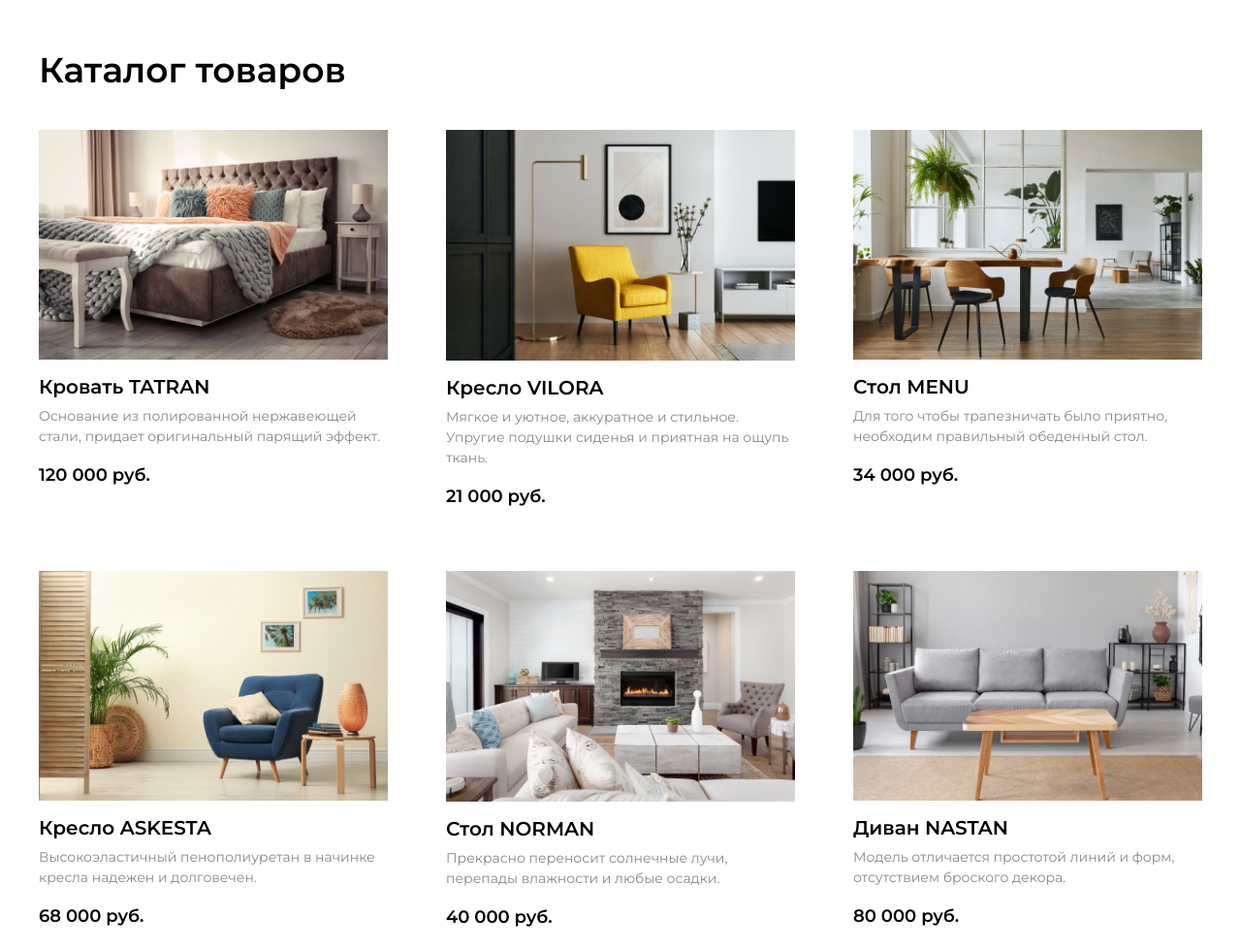
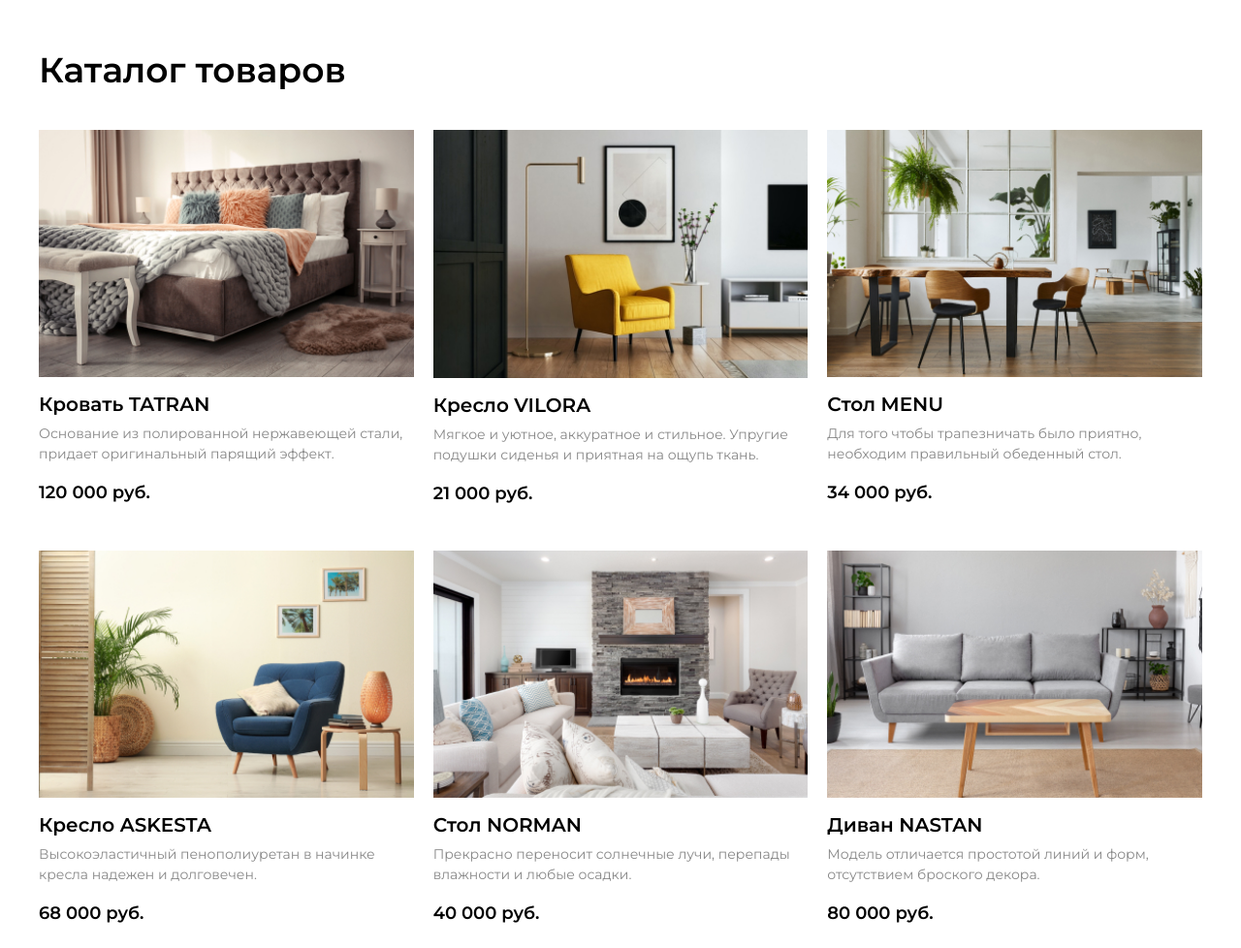
Before and after one commit to Owlure-Owl/Owl1, a plain HTML site: page index.html in a window 1280 px wide. Shown: the part 860-1838 px from the top of the page at 97% size. Drawn offline with Linux system fonts and the light colour scheme.

Commit message:
Update style.css

```diff
--- a/style.css
+++ b/style.css
@@ -77,14 +77,13 @@ header {
 }
 
 .product-box {
-  display: flex;
-  flex-wrap: wrap;
-  justify-content: space-between;
-  gap: 48px 0;
+    display: flex;
+    flex-wrap: wrap;
+    gap: 30px 20px;                        /* ← вертикаль 30px, горизонталь 20px */
 }
 
 .card {
-  width: 30%;
+    width: calc((100% - 40px) / 3);        /* ← (100% − 2 зазора) / 3 колонки */
 }
 
 .card-img {
@@ -97,7 +96,7 @@ header {
 .card-name {
   font-size: 20px;
   font-weight: 600;
-  margin: 0 0 8px 0;
+  margin: 0 0px 8px 0;
 }
 
 .card-desc {
```
